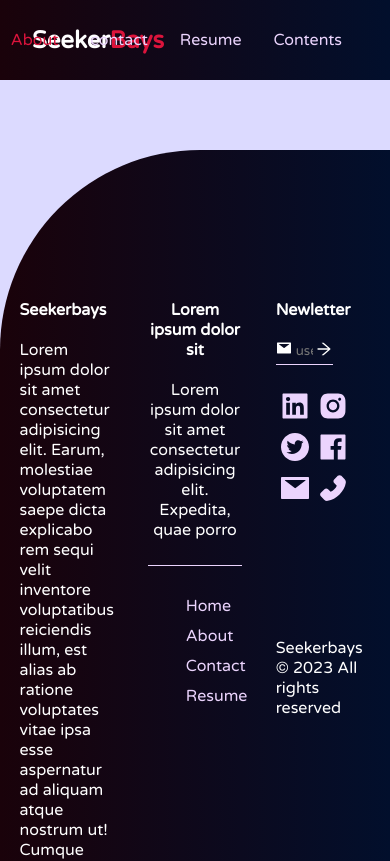
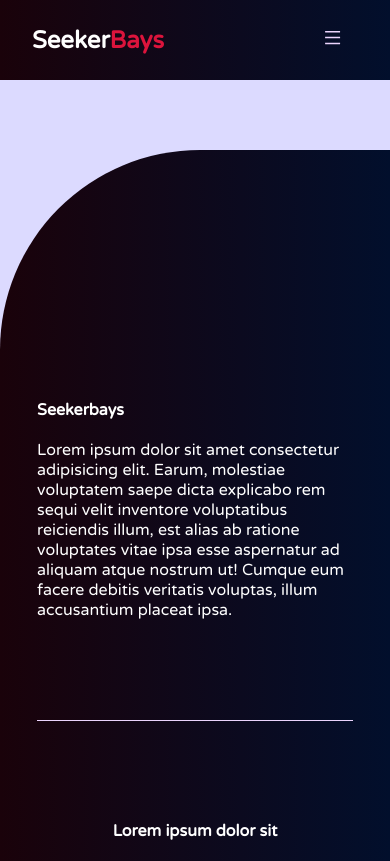
Before and after one commit to hiranmay1000/seekerbays-blog-site, a React (Create React App) app: page /contents in a window 390 px wide. Shown: the top 861 px of the page. Built offline with nearby package versions, Linux system fonts and the light colour scheme.

Commit message:
made responsive

```diff
--- a/src/components/Header.jsx
+++ b/src/components/Header.jsx
@@ -1,14 +1,38 @@
-import React from "react";
+import React, { useState } from "react";
+import { AiOutlineMenu } from "react-icons/ai";
 import { Link } from "react-router-dom";
 import { HashLink } from "react-router-hash-link/dist/react-router-hash-link.cjs.production";
 
 function Header() {
+    const [menuOpen, setMenuOpen] = useState(false);
+    console.log(menuOpen);
+
+    const toggleMenu = () => {
+        if (menuOpen == false) {
+            setMenuOpen(true);
+        } else {
+            setMenuOpen(false);
+        }
+    };
+
     return (
         <div className="navbar">
             <nav>
+                <NavContent />
+                <button onClick={toggleMenu}>
+                    <AiOutlineMenu />
+                </button>
+            </nav>
+        </div>
+    );
+}
+
+const NavContent = () => (
+    <>
         <h2>
             Seeker<span style={{ color: "crimson" }}>Bays</span>
         </h2>
+
         <main>
             <HashLink to="/#home">Home</HashLink>
             <HashLink to="/#about">About</HashLink>
@@ -16,9 +40,7 @@ function Header() {
             <Link to="/">Resume</Link>
             <Link to="/contents">Contents</Link>
         </main>
-            </nav>
-        </div>
+    </>
 );
-}
 
 export default Header;
--- a/src/styles/colors.scss
+++ b/src/styles/colors.scss
@@ -3,6 +3,7 @@ $second: #020f2c;
 $crimson: crimson;
 $fourth: orange;
 $lightPurple: #ebd4fd;
+$lightBlue: #cecef7;
 $fontColor: #f9ff66;
 $grey: grey;
 $bgColor: #dcdaff;
--- a/src/styles/footer.scss
+++ b/src/styles/footer.scss
@@ -46,9 +46,6 @@
         }
 
         .content-right {
-            // background: rgb(56, 56, 56);
-            border-bottom: 1px solid $lightPurple;
-
             .social-media-footer {
                 padding-top: 25px;
 
@@ -97,6 +94,8 @@
 
             > p {
                 padding: 5px 0px;
+                border-bottom: 1px solid $lightPurple;
+                width: fit-content;
             }
         }
     }
@@ -135,3 +134,28 @@
         transform: translateX(-100%);
     }
 }
+
+// Tablet
+@media screen and (max-width: 1000px) {
+    .footer {
+        > main {
+            > div {
+                margin: auto;
+                width: 90%;
+                padding: 100px 0;
+            }
+
+            .content-left {
+                border-bottom: 1px solid $lightPurple;
+            }
+
+            .content-mid {
+                border-bottom: 1px solid $lightPurple;
+
+                >div{
+                    border:none;
+                }
+            }
+        }
+    }
+}
--- a/src/styles/header.scss
+++ b/src/styles/header.scss
@@ -28,4 +28,35 @@ nav{
             }
         }
     }
+
+    > button {
+        width: 50px;
+        height: 50px;
+        border:none;
+        color: $lightPurple;
+        font-size: 1.2rem;
+        background: none;
+        cursor: pointer;
+        display: none;
+
+        &:hover{
+            color:$crimson;
+        }
+
+    }
 }
+
+@media screen and (max-width: 700px){
+    nav{
+        > main {
+            display: none;
+        }
+
+        > button{
+            display: inline;
+        }
+    }
+
+
+
+}
--- a/src/styles/home.scss
+++ b/src/styles/home.scss
@@ -38,8 +38,7 @@
         width: 100%;
         position: absolute;
         height: 100%;
-        background: no-repeat center/auto
-            url("../assets/black-leaf.jpg");
+        background: no-repeat center/auto url("../assets/black-leaf.jpg");
         background-size: cover;
         background-position: center;
         border-radius: 0 0 $heroRad 0px;
@@ -48,9 +47,12 @@
 
 .page2,
 .page3 {
-    width: 100%;
-    padding:150px 150px 0 150px;
+    width: 70%;
+    margin: auto;
+    border-radius: 50px;
+    background-color: $lightBlue;
     display: flex;
+    margin-top: 100px;
     align-items: center;
     justify-content: center;
 
@@ -61,7 +63,7 @@
 
     > div {
         width: 50%;
-
+        padding: 50px;
 
         > p {
             letter-spacing: 2px;
@@ -86,7 +88,7 @@
 .about-page {
     width: 70%;
     min-height: 65vh;
-    margin-top: 250px;
+    margin-top: 100px;
     padding: 100px 0;
     color: $white;
     background: $second;
@@ -108,7 +110,7 @@
 }
 
 .social-media {
-    margin-top: 250px;
+    margin-top: 100px;
     color: $white;
     display: flex;
     justify-content: flex-end;
@@ -116,7 +118,7 @@
     > div {
         width: 70%;
         min-height: 65vh;
-        border-radius:$childRad 0 0$childRad;
+        border-radius: $childRad 0 0$childRad;
         background: $second;
         display: flex;
         align-items: center;
@@ -171,3 +173,46 @@
         }
     }
 }
+
+// Tablet width
+@media screen and (max-width: 1000px) {
+    .page2,
+    .page3 {
+        width: 90%;
+        flex-direction: column;
+
+        > div {
+            width: 90%;
+        }
+    }
+
+    .page2{
+        flex-direction: column-reverse;
+    }
+
+    .footer {
+        > main {
+            flex-direction: column;
+
+            > div {
+                width: 100%;
+            }
+        }
+    }
+}
+
+// Mobile width
+@media screen and (max-width: 480px) {
+    .page2,
+    .page3 {
+        > div {
+            padding: 25px;
+        }
+    }
+
+    .social-media {
+        > div {
+            min-height: 100vh;
+        }
+    }
+}
```
Lines whose indentation alone changed are shown as unchanged.
